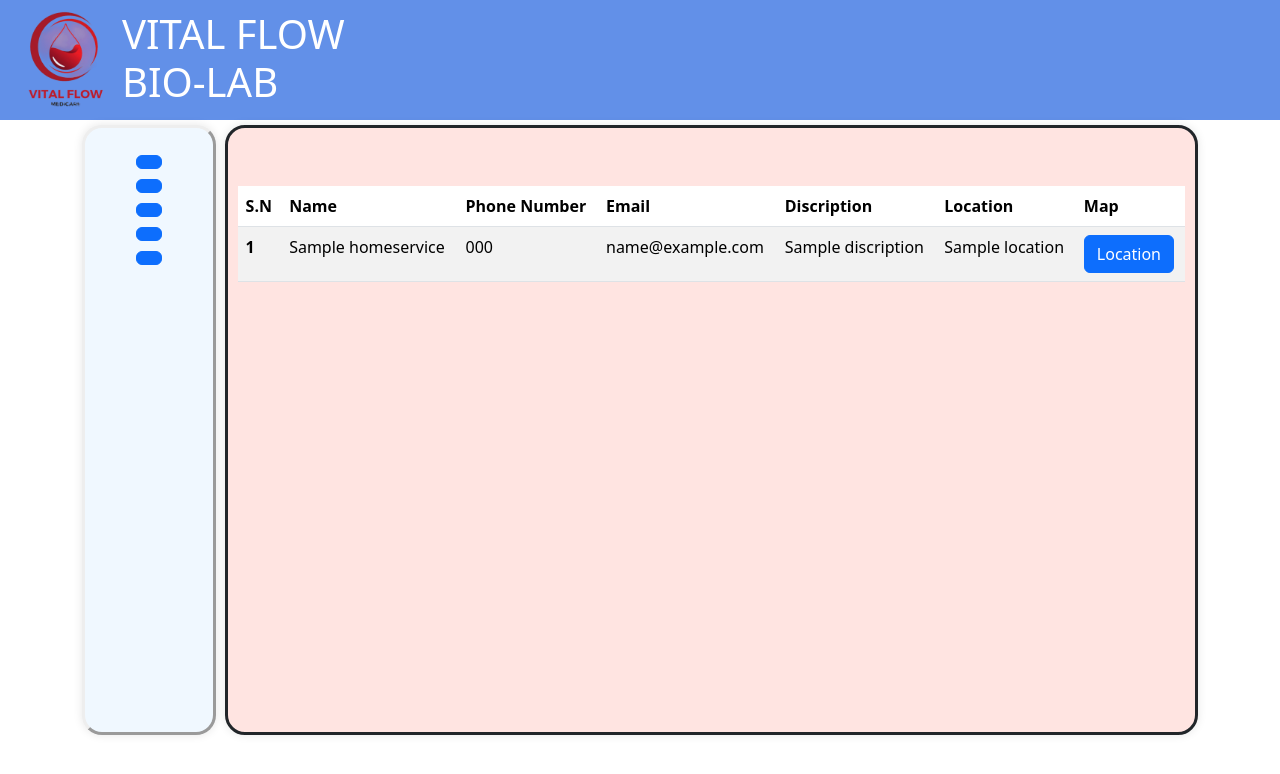
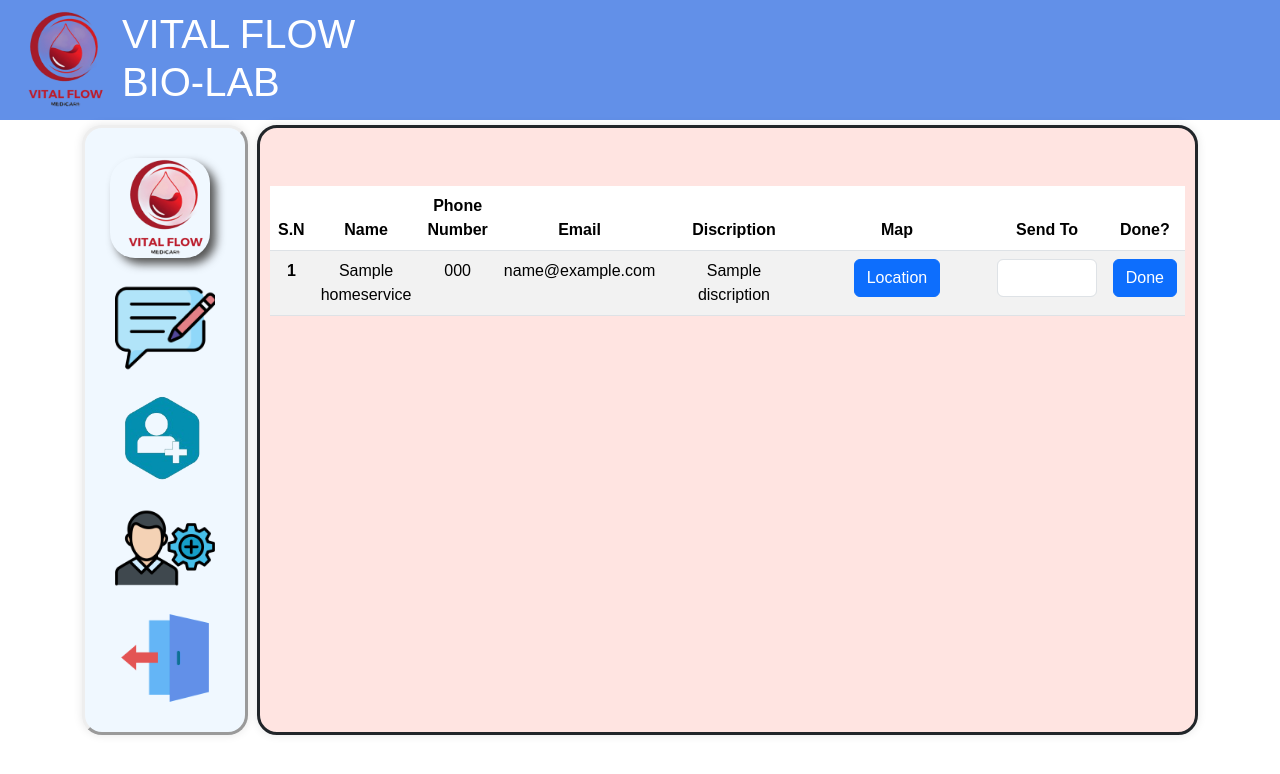
Before and after one commit to Ayush-Adhikari123/VitalFlow, a Django app: template Sem3project/templates/homeservicepannel.html in a window 1280 px wide. Shown: the top 774 px of the page. Run offline with Django 4.2, Linux system fonts and the light colour scheme; the template is opened without the code that fills it: most values are stand-ins (such as "Sample title", 1, 10 or a date in 2020); some libraries are stand-ins or nearby versions.

Commit message:
css fixed and email field added

```diff
--- /dev/null
+++ b/Sem3project/static/css/homeservicepannel.css
@@ -0,0 +1,182 @@
+.btn-primary.with-icon-idk {
+    background-image: url("/static/images/logo.png");
+    background-color: rgba(0, 0, 0, 0);
+    background-size: cover;
+    margin-top: 10px;
+    padding: 50px;
+    border: 0px solid transparent;
+    justify-content: center;
+    border-radius: 25px;
+    box-shadow: 6px 6px 10px #555;
+}
+.btn-primary.with-icon-feedback {
+  background-image: url("/static/images/feedback.png");
+  background-color: rgba(0, 0, 0, 0);
+  background-size: cover;
+  margin-top: 20px;
+  margin-left: 10px;
+  padding: 50px;
+  border: none;
+}
+.btn-primary.with-icon-addtech {
+    background-image: url("/static/images/addtech.png");
+    background-color: rgba(0, 0, 0, 0);
+    background-size: cover;
+    margin-top: 10px;
+    padding: 50px;
+    border: none;
+}
+.btn-primary.with-icon-profile {
+    background-image: url("/static/images/profile.png");
+    background-color: rgba(0, 0, 0, 0);
+    background-size: cover;
+    margin-top: 10px;
+    padding: 50px;
+    margin-left: 0px;
+    border: none;
+
+}
+
+.btn-primary.with-icon-logout {
+    background-image: url("/static/images/logout.png");
+    background-color: rgba(0, 0, 0, 0);
+    background-size: cover;
+    margin-top: 10px;
+    padding: 50px;
+    border: none;
+}
+.btn-primary.with-icon-logout:hover {
+      background-color: #ffffff;
+    border-radius: 25px;
+    box-shadow: 6px 6px 10px #555;
+  }
+  .btn-primary.with-icon-feedback:hover {
+    background-color: #ffffff;
+    border-radius: 25px;
+    box-shadow: 6px 6px 10px #555;
+  }
+  .btn-primary.with-icon-addtech:hover {
+    background-color: #ffffff;
+    border-radius: 25px;
+    box-shadow: 6px 6px 10px #555;
+  }
+
+    .btn-primary.with-icon-idk:hover {
+      background-color: #ffffff;
+      border-radius: 25px;
+      box-shadow: 6px 6px 10px #555;
+    }
+
+    /* ============================== */
+    .loading-screen {
+        position: fixed;
+        top: 0;
+        left: 0;
+        width: 100%;
+        height: 100%;
+        background: rgba(255, 255, 255, 0.8);
+        display: flex;
+        justify-content: center;
+        align-items: center;
+        z-index: 9999;
+        display: none; /* Initially hide the loading screen */
+      }
+
+/* ======================================================================== */
+
+body {
+    font-family: Arial, sans-serif;
+}
+
+form {
+    max-width: 100%;
+    padding: 20px;
+    position: relative;
+}
+
+label {
+    display: block;
+}
+
+input {
+    width: 100%;
+    padding: 8px;
+    margin-bottom: 10px;
+    box-sizing: border-box;
+    border-radius: 15px;
+}
+
+input[type="submit"] {
+    background-color: #4caf50;
+    color: white;
+    cursor: pointer;
+}
+
+a {
+    margin-right: 10px;
+}
+
+
+.button {
+    display: inline-block;
+    padding: 10px 20px;
+    text-align: center;
+    text-decoration: none;
+    font-size: 16px;
+    cursor: pointer;
+    background-color: #4caf50;
+    color: white;
+    border: 1px solid #4caf50;
+    border-radius: 5px;
+}
+
+.button:hover {
+    background-color: #6350dc;
+}
+
+
+.notification {
+    opacity: 1;
+    transform: translateY(-20px);
+    animation: fadeInUp 0.5s forwards;
+    background-color: #4caf50;
+    color: white;
+    border-radius: 5px;
+    position: relative;
+    text-align: center;
+    z-index: 1000;
+}
+
+.hide-notification {
+    display: none;
+}
+
+@keyframes fadeInUp {
+    to {
+        opacity: 1;
+        transform: translateY(0);
+    }
+}
+
+.form-container {
+    position: absolute;
+    top: 161px;
+    width: 1050px;
+}
+
+  .form-all{
+    max-width: 100%;
+    display: flex;
+   justify-content: space-around;
+  }
+
+  .update-button{
+    max-width: 200px;
+
+  }
+
+  .table{
+    margin-left:auto;
+    margin-right:auto;
+    text-align:center;
+}
--- a/Sem3project/templates/homeservicepannel.html
+++ b/Sem3project/templates/homeservicepannel.html
@@ -39,6 +39,11 @@
         #map {
             height: 400px;
         }
+        .map-container {
+            height: 200px; /* Set a fixed height for the map container */
+        }
+
+
     </style>
 </head>
 
@@ -53,8 +58,9 @@
                 <th scope="col">Phone Number</th>
                 <th scope="col">Email</th>
                 <th scope="col">Discription</th>
-                <th scope="col">Location</th>
                 <th scope="col">Map</th>
+                <th scope="col">Send To</th>
+                <th scope="col">Done?</th>
                 {% comment %} <th scope="col">Actions</th> {% endcomment %}
             </tr>
         </thead>
@@ -65,15 +71,18 @@
                 <td>{{ homeservice.Name }}</td>
                 <td>{{ homeservice.Phonenumber }}</td>
                 <td>{{ homeservice.Email }}</td>
-                <td>{{ homeservice.discription }}</td>
-                <td>{{ homeservice.location }}</td>
-                <td>
+                <td width="200">{{ homeservice.discription }}</td>
+                <td width="300">
                     <button class="btn btn-primary show-map" data-service-id="{{ homeservice.id }}">Location</button>
                     <div id="map_{{ homeservice.id }}" class="map-container" style="display: none; height: 200px;"
                         data-latitude="{{ homeservice.latitude }}" data-longitude="{{ homeservice.longitude }}"
                         data-location="{{ homeservice.location }}">
                     </div>
                 </td>
+                <td width="200">
+                    <input type="email" name="email" class="form-control" id="email">
+                </td>
+                <td><button class="btn btn-primary done" >Done</button></td>
                 {% comment %} <td>{{ detail.email }}</td> {% endcomment %}
 
 
@@ -124,6 +133,35 @@
         }
     </script>
     <script>
+        var doneButtons = document.querySelectorAll('.done');
+    doneButtons.forEach(function (button) {
+        button.addEventListener('click', function () {
+            var serviceId = this.getAttribute('data-service-id');
+
+            // Create a FormData object to send the service ID via AJAX
+            var formData = new FormData();
+            formData.append('service_id', serviceId);
+
+            // Perform AJAX request to update the "done" status
+            fetch('/update_done_status/', {
+                method: 'POST',
+                body: formData
+            })
+            .then(response => {
+                if (response.ok) {
+                    // Assuming success, disable the button and change text
+                    button.disabled = true;
+                    button.innerText = 'Completed';
+                } else {
+                    // Handle error or display a message to the user
+                    console.error('Error:', response.statusText);
+                }
+            })
+            .catch(error => {
+                console.error('Error:', error);
+            });
+        });
+    });
         function myFunction() {
             document.getElementById('foo').style.cssText = '';
         }
```
